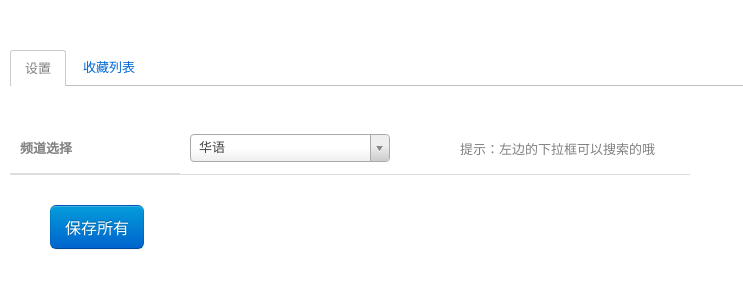
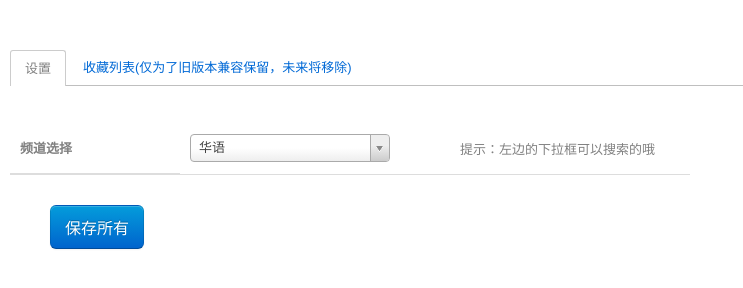
Before and after one commit to vls/qqfm, a plain HTML site: page options.html in a window 1280 px wide. Shown: the whole page, without its empty margins (0-743 px from the left). Drawn offline with Linux system fonts and the light colour scheme.

Commit message:
still v2011.9.21.0
add comment for fav list in option page

```diff
--- a/options.html
+++ b/options.html
@@ -354,7 +354,7 @@
 
 	<ul id="navi" class="tabs">
 	  <li class="active"><a href="#" onclick="switchTab(this,'main')">设置</a></li>
-	  <li><a href="#" onclick="switchTab(this, 'div_fav')">收藏列表</a></li>
+	  <li><a href="#" onclick="switchTab(this, 'div_fav')">收藏列表(仅为了旧版本兼容保留，未来将移除)</a></li>
 	</ul>
 	<div id="main" class="tab">
 	<table class="tbl">
```
